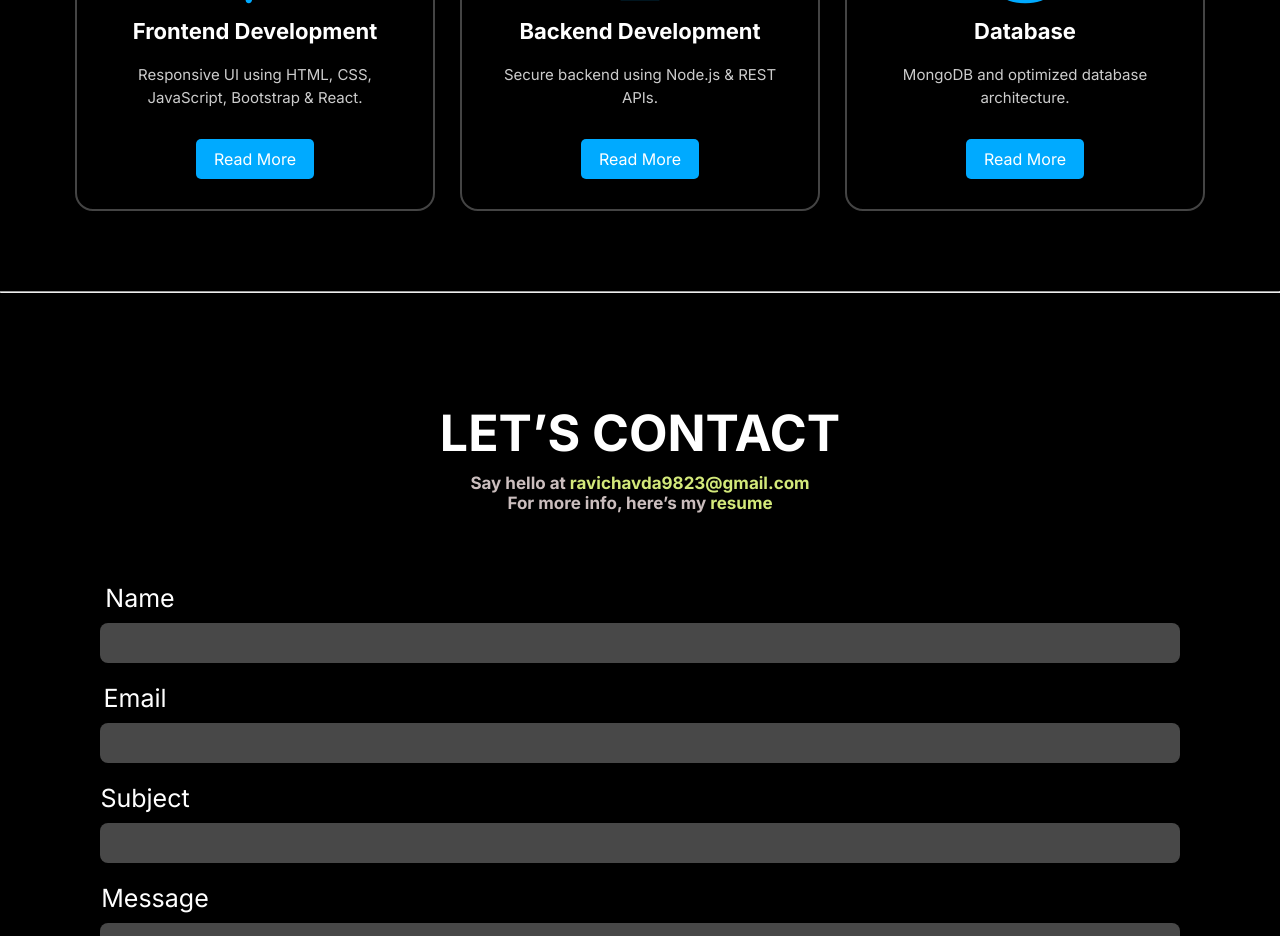
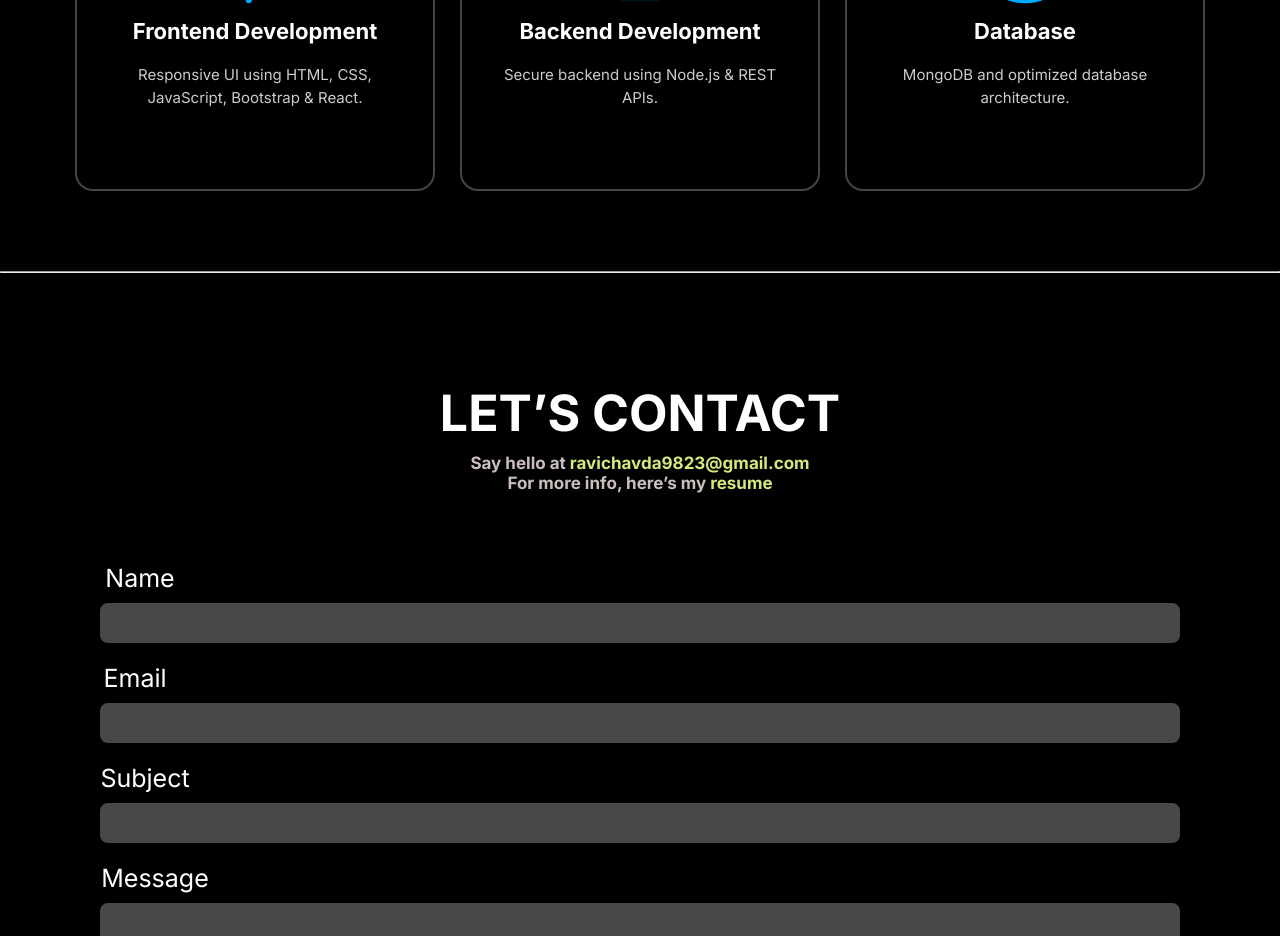
Before and after one commit to ravichavda9823-lgtm/Portfolio, a React (Vite) app: page / in a window 1280 px wide. Shown: the part 4540-5476 px from the top of the page. Built offline with nearby package versions, Linux system fonts and the light colour scheme; a web font is replaced by a local one.

Commit message:
third commit

```diff
--- a/src/Pages/Home.jsx
+++ b/src/Pages/Home.jsx
@@ -410,27 +410,21 @@ function Home() {
             <i class="fa-solid fa-code skill-icon"></i>
             <h2>Frontend Development</h2>
             <p>Responsive UI using HTML, CSS, JavaScript, Bootstrap & React.</p>
-            <a href="#" class="read-btn">
-              Read More
-            </a>
+
           </div>
 
           <div class="skill-card">
             <i class="fa-solid fa-server skill-icon"></i>
             <h2>Backend Development</h2>
             <p>Secure backend using Node.js & REST APIs.</p>
-            <a href="#" class="read-btn">
-              Read More
-            </a>
+
           </div>
 
           <div class="skill-card">
             <i class="fa-solid fa-database skill-icon"></i>
             <h2>Database</h2>
             <p> MongoDB and optimized database architecture.</p>
-            <a href="#" class="read-btn">
-              Read More
-            </a>
+
           </div>
         </div>
       </section>
```
